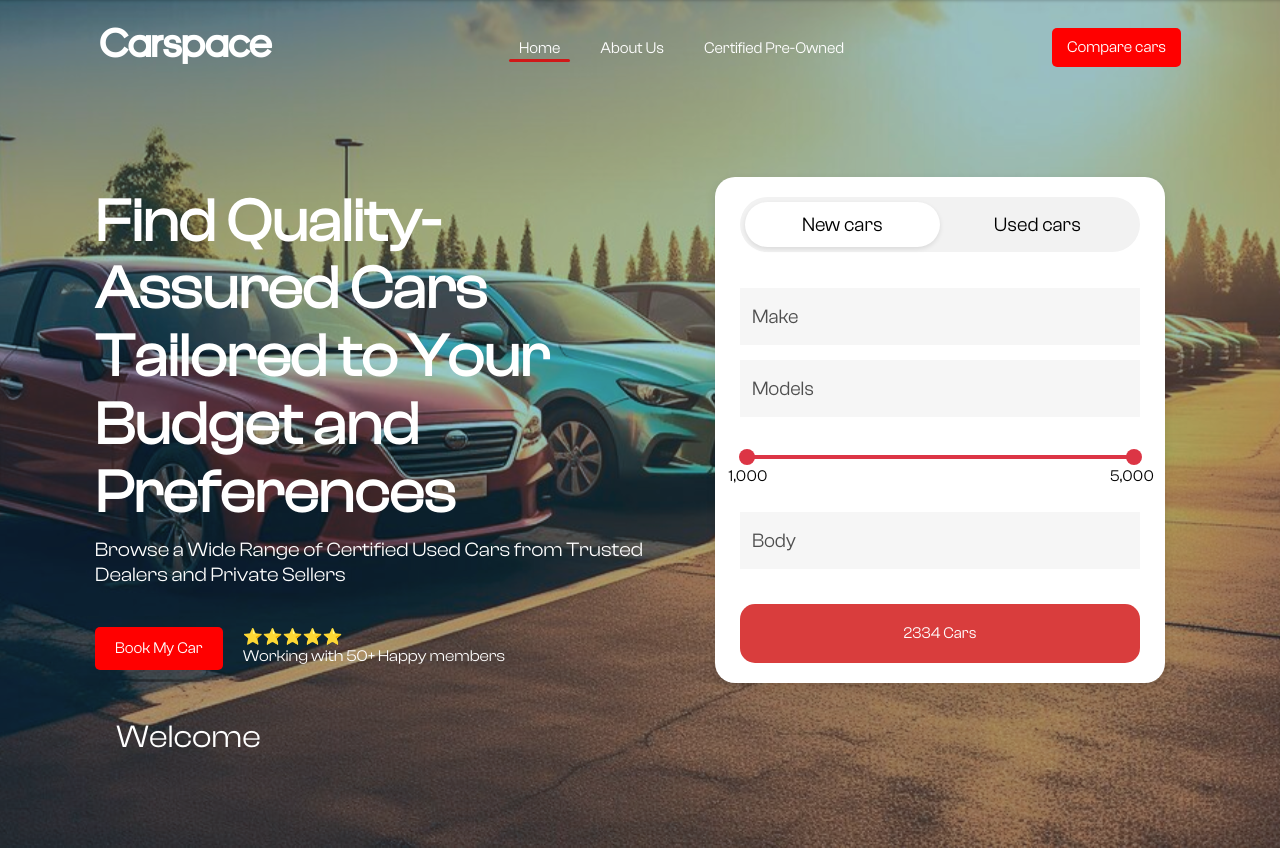
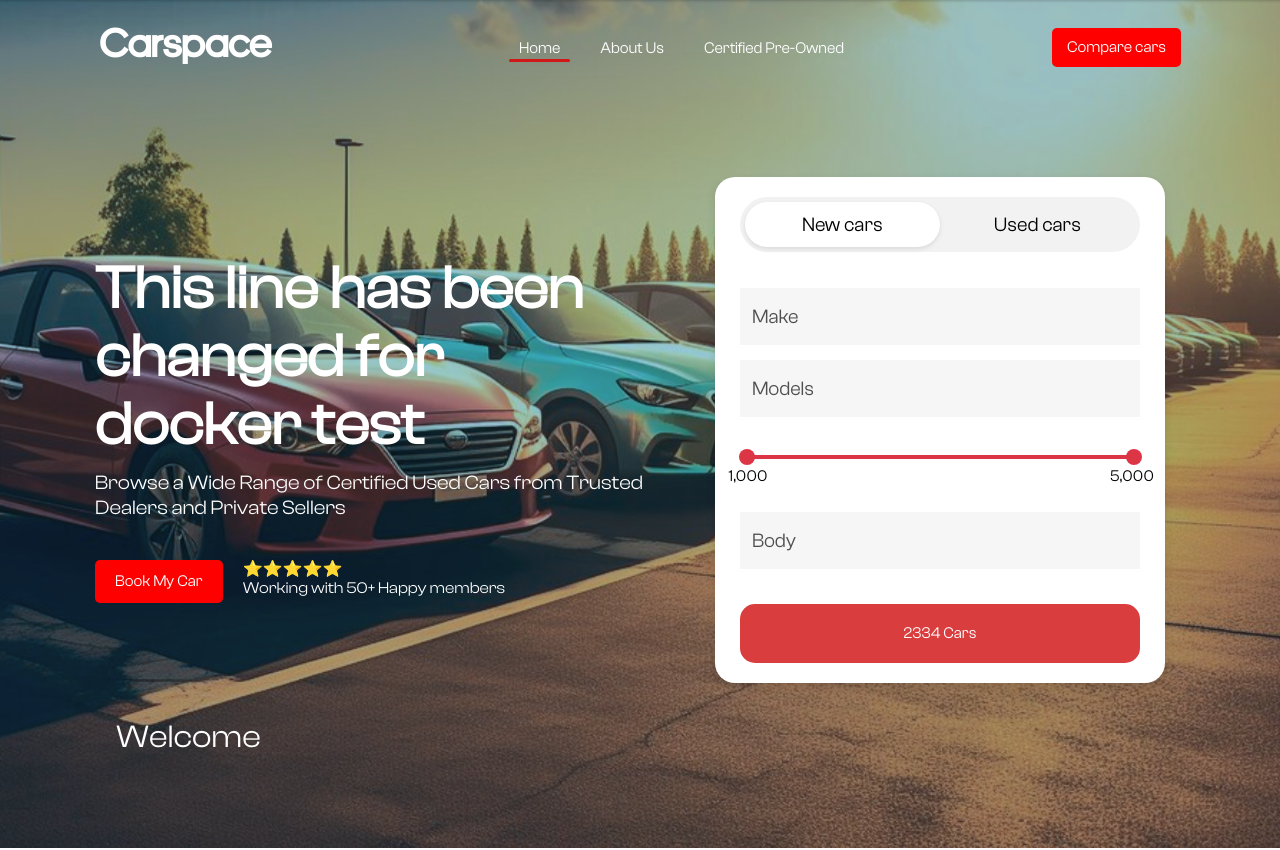
Before and after one commit to VIJAYANAARAAYANAN/DockerTest-CarSaele, a React (Vite) app in the folder SecondHand-Carsale/: page / in a window 1280 px wide. Shown: the top 850 px of the page. Built offline with nearby package versions, Linux system fonts and the light colour scheme.

Commit message:
Commit-Initiate-dockerflow

```diff
--- a/SecondHand-Carsale/src/pages/Home.tsx
+++ b/SecondHand-Carsale/src/pages/Home.tsx
@@ -31,7 +31,7 @@ const Home = () => {
         <div className="content">
           <div className="left-content">
             <h1>
-              Find Quality-Assured Cars Tailored to Your Budget and Preferences
+              This line has been changed for docker test
             </h1>
             <p>
               Browse a Wide Range of Certified Used Cars from Trusted Dealers
```
